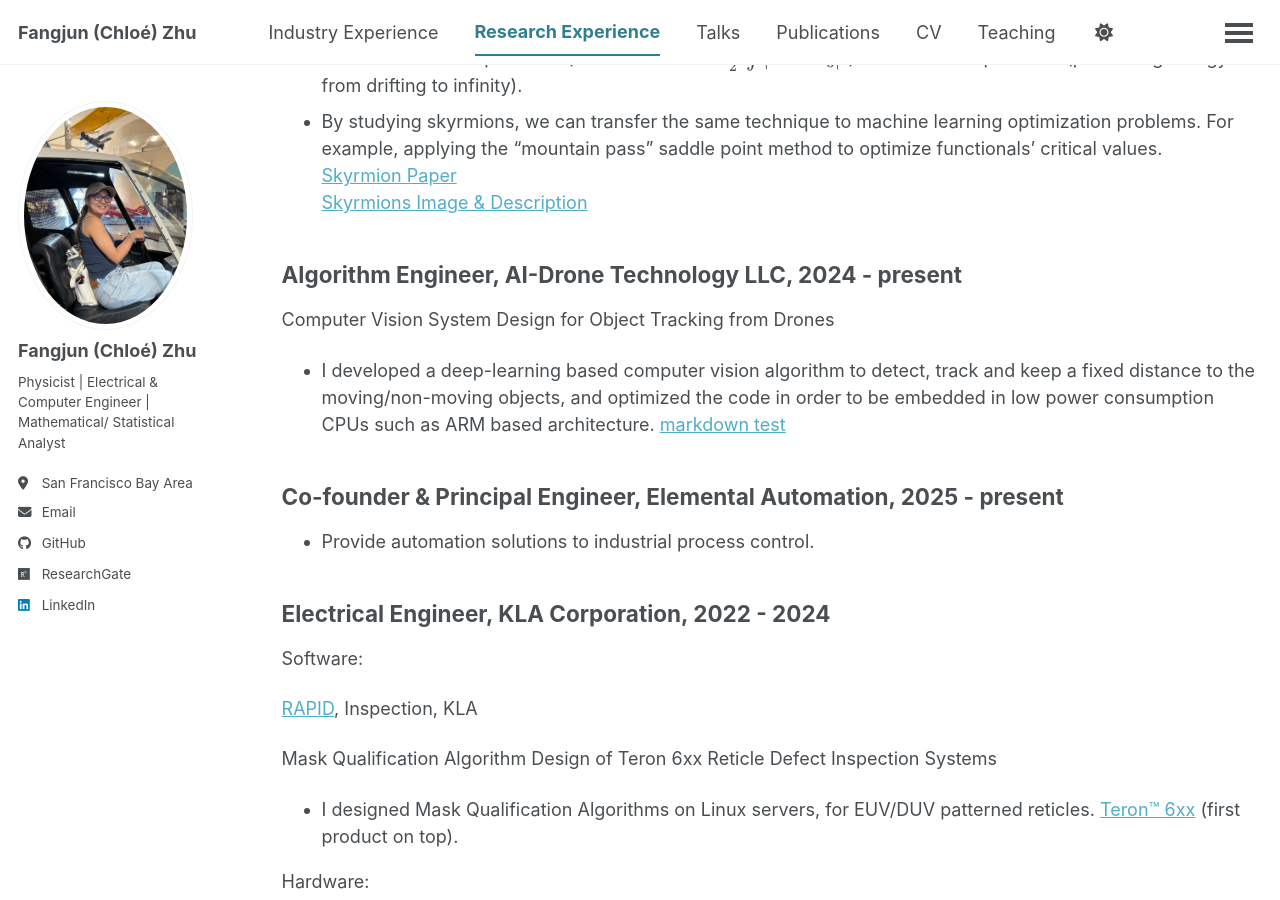
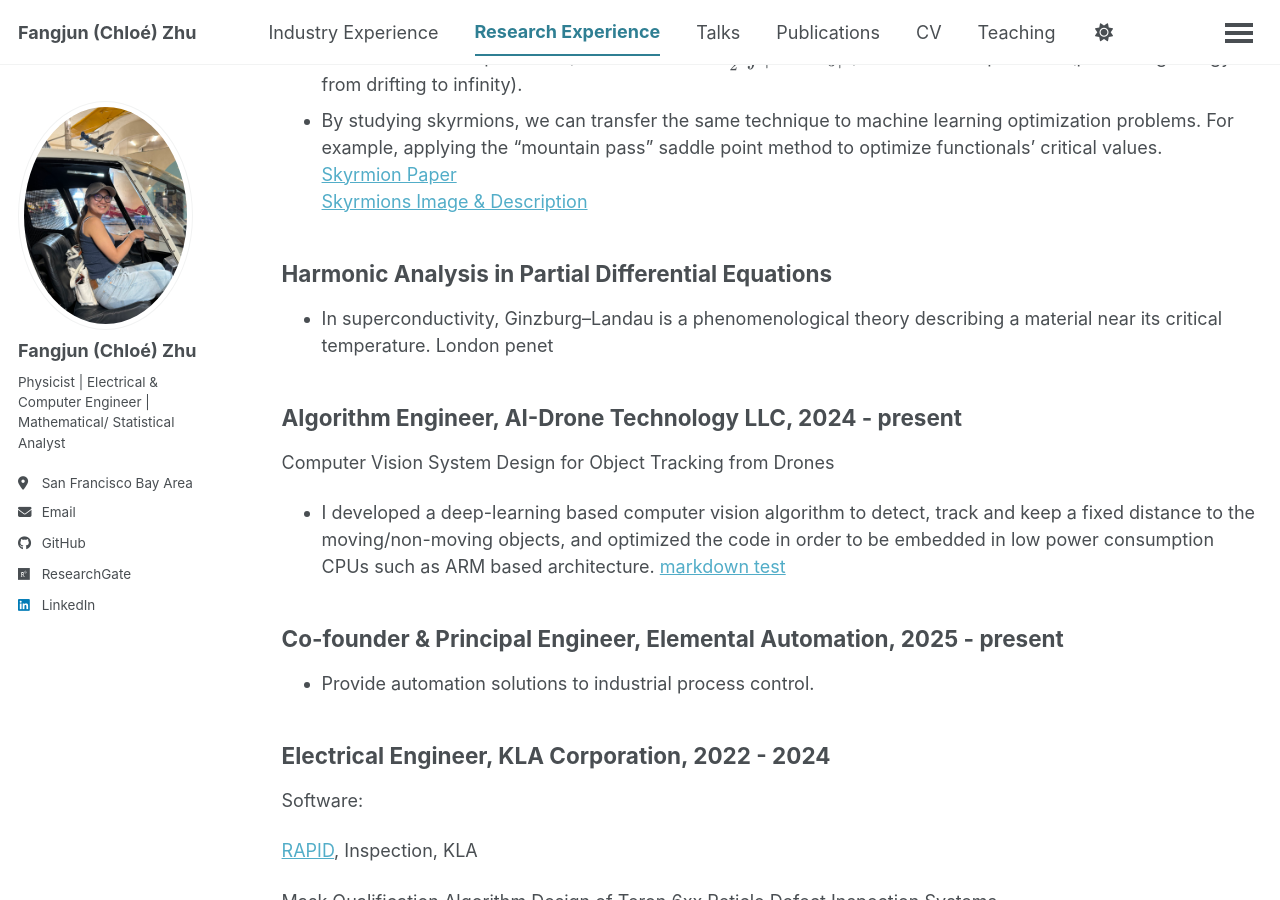
Before and after one commit to ChloeZhu1/ChloeZhu1.github.io, a Jekyll site: the page built from _pages/research-experience.md, in a window 1280 px wide and 900 px high, scrolled down 310 px. Built offline with Jekyll 4.4.1, drawn with Linux system fonts in a browser that asks for light colours; a script bundle is joined from its source files by our own code; library files that are not in the unit come from our copies.

Commit message:
Update research-experience.md

```diff
--- a/_pages/research-experience.md
+++ b/_pages/research-experience.md
@@ -18,8 +18,8 @@ pass" saddle point method to optimize functionals’ critical values.
 <br>
 [Skyrmions Image & Description](/math/)
 
-
-
+<h2 id="section-title2">Harmonic Analysis in Partial Differential Equations</h2>
+* In superconductivity, Ginzburg–Landau is a phenomenological theory describing a material near its critical temperature. London penet
 
 
 ## Algorithm Engineer, AI-Drone Technology LLC, 2024 - present
```
